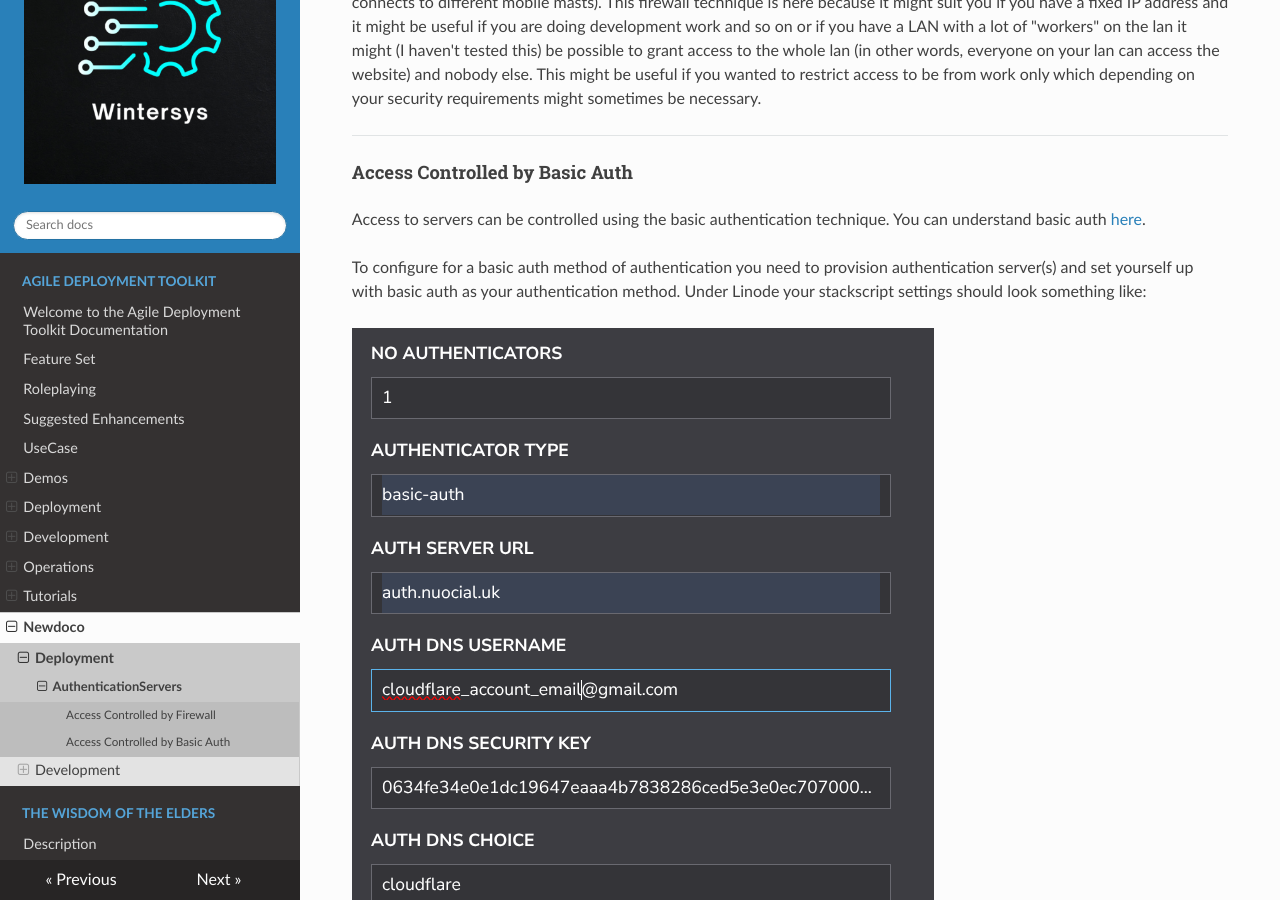
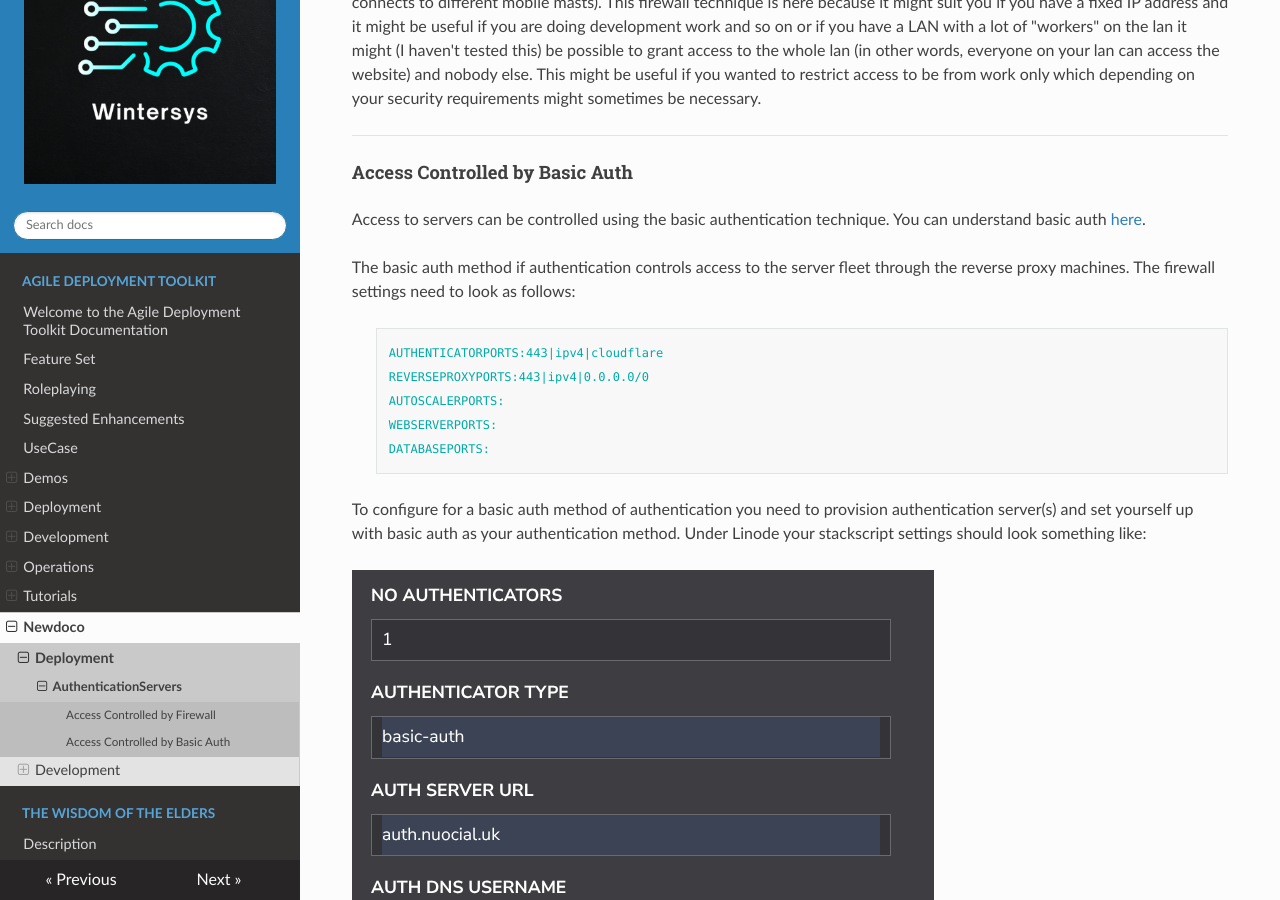
Before and after one commit to wintersys-dev/adt-documentation, an MkDocs documentation site: the page built from docs/Agile Deployment Toolkit/newdoco/Deployment/AuthenticationServers.md, in a window 1280 px wide and 900 px high, scrolled down 4621 px. Built offline with MkDocs 1.6.1, drawn with Linux system fonts in a browser that asks for light colours; nearby versions of some CDN libraries.

Commit message:
Enhance documentation on basic auth configuration
Added details on configuring basic authentication for server access control, including firewall settings and stackscript configuration.

```diff
--- a/docs/Agile Deployment Toolkit/newdoco/Deployment/AuthenticationServers.md
+++ b/docs/Agile Deployment Toolkit/newdoco/Deployment/AuthenticationServers.md
@@ -54,6 +54,14 @@ I then have to find the email in my inbox (check spam perhaps) and then I click
 
 Access to servers can be controlled using the basic authentication technique. You can understand basic auth [here](https://medium.com/@loydngei/understanding-basic-authentication-and-session-authentication-ff17ec692d27).
 
+The basic auth method if authentication controls access to the server fleet through the reverse proxy machines. The firewall settings need to look as follows:
+
+>     AUTHENTICATORPORTS:443|ipv4|cloudflare
+>     REVERSEPROXYPORTS:443|ipv4|0.0.0.0/0
+>     AUTOSCALERPORTS:
+>     WEBSERVERPORTS:
+>     DATABASEPORTS:
+
 To configure for a basic auth method of authentication you need to provision authentication server(s) and set yourself up with basic auth as your authentication method. Under Linode your stackscript settings should look something like:
 
 ![](images/basic-auth5.png "Basic Auth Authentication Screen")
```
